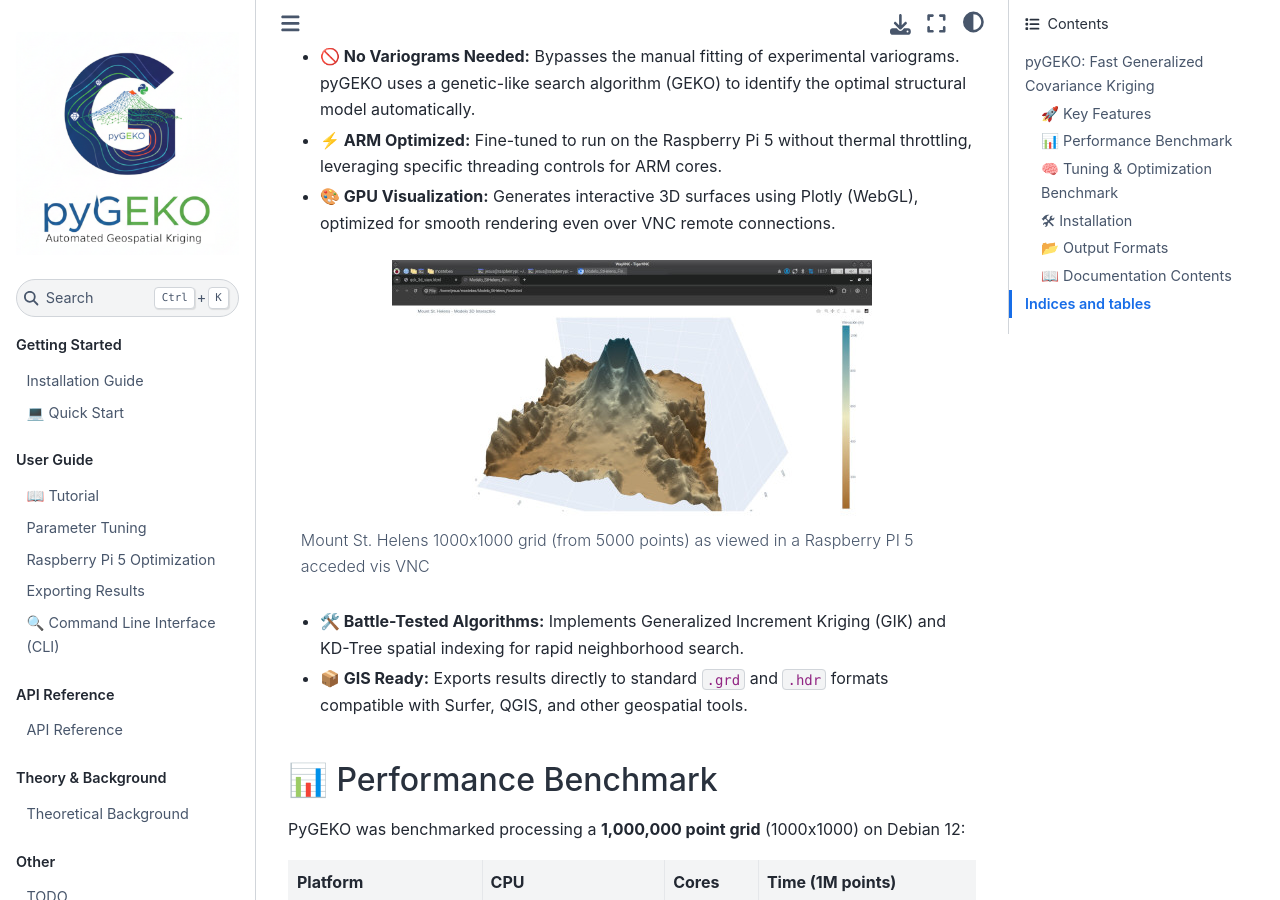
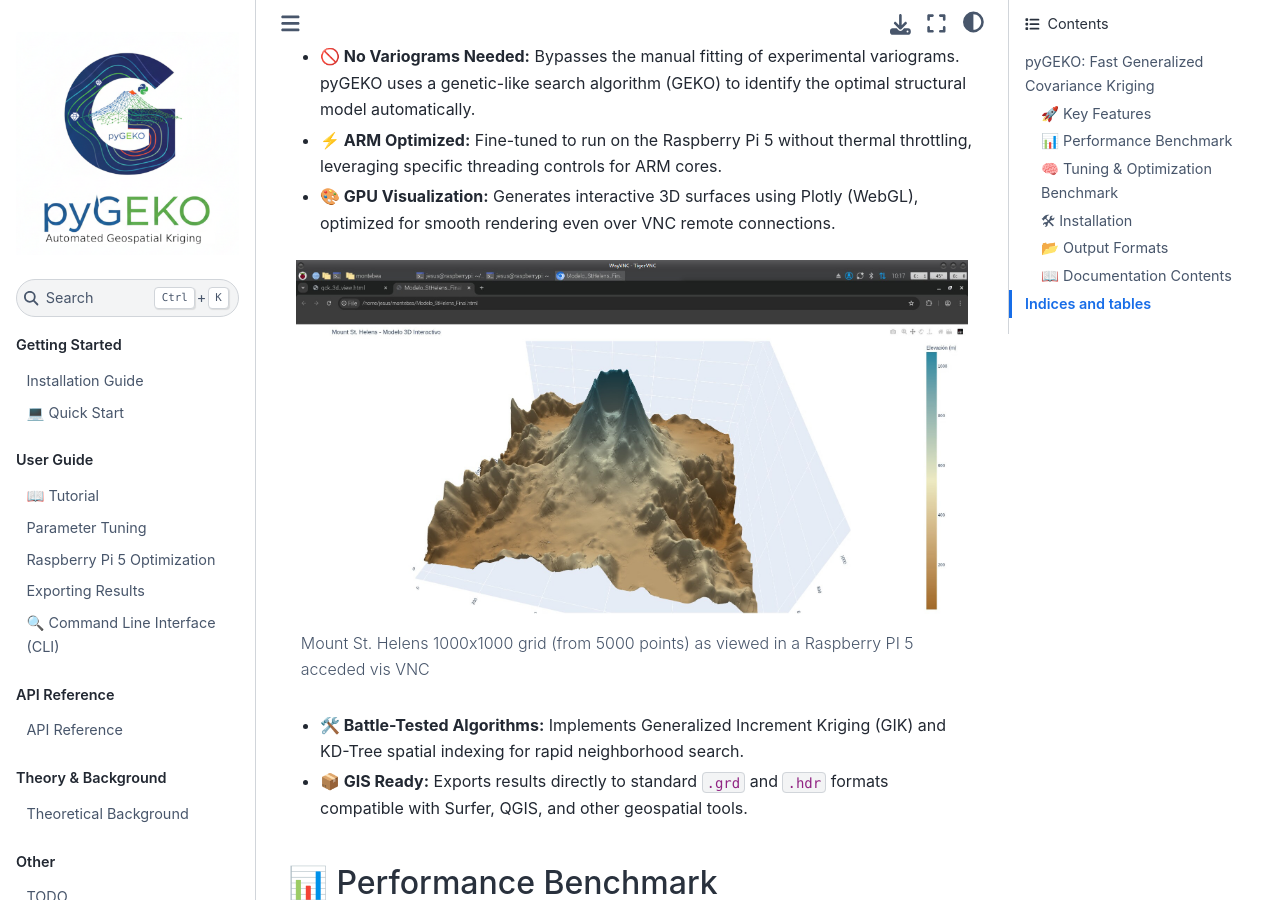
Before and after one commit to jccsvq/pygeko, a Sphinx documentation site: the page built from docs/source/index.rst, in a window 1280 px wide and 900 px high, scrolled down 644 px. Built offline with Sphinx 7.4.7 and the Sphinx Book theme 1.1.4, drawn with Linux system fonts in a browser that asks for light colours.

Commit message:
index.rst 3
Signed-off-by: jccsvq <jccsvq@gmail.com>

```diff
--- a/docs/source/index.rst
+++ b/docs/source/index.rst
@@ -29,7 +29,7 @@
 * **⚡ ARM Optimized:** Fine-tuned to run on the Raspberry Pi 5 without thermal throttling, leveraging specific threading controls for ARM cores.
 * **🎨 GPU Visualization:** Generates interactive 3D surfaces using Plotly (WebGL), optimized for smooth rendering even over VNC remote connections.
 
-.. figure:: /_static/msh-rpi-small.jpg
+.. figure:: /_static/msh-rpi.jpg
    :target: /_static/msh-rpi.jpg
    :align: center
    :alt: Mount St. Helens 1000x1000 grid as viewed in a Raspberry PI 5 acceded vis VNC
```
